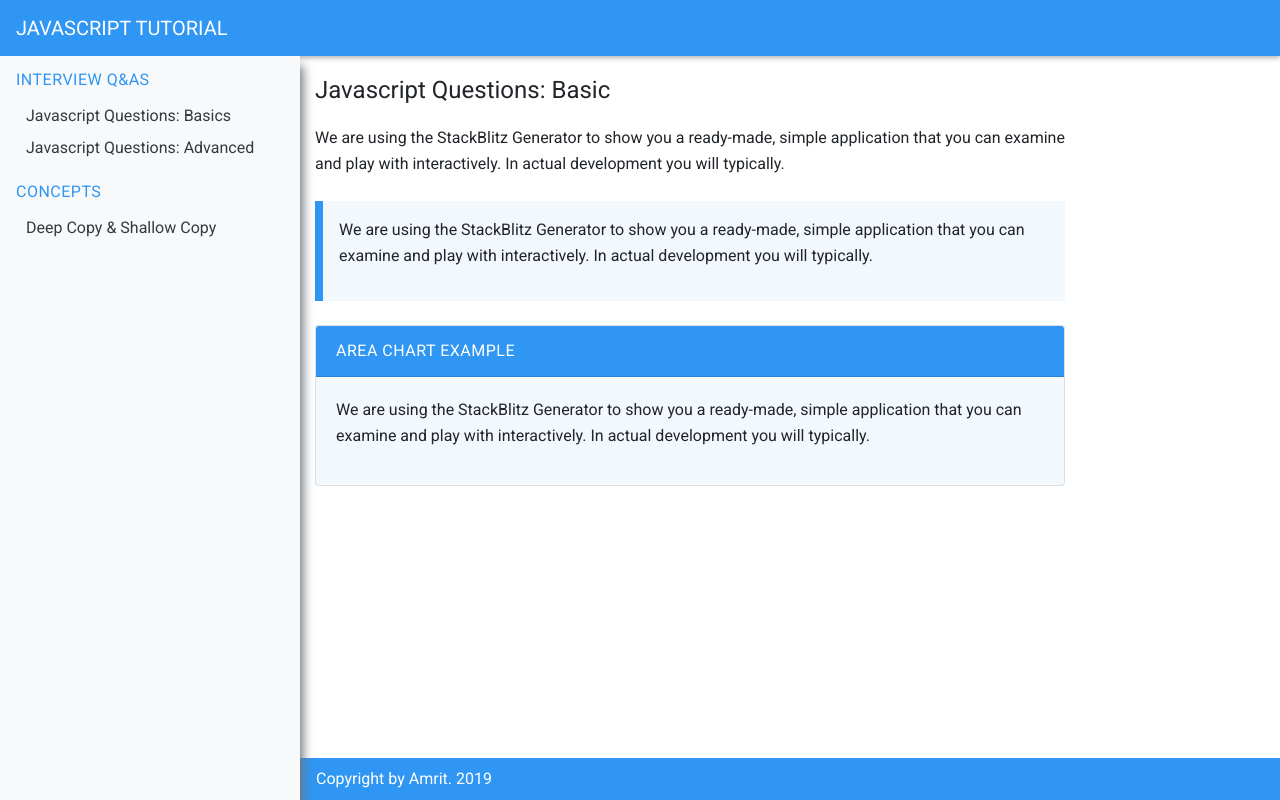
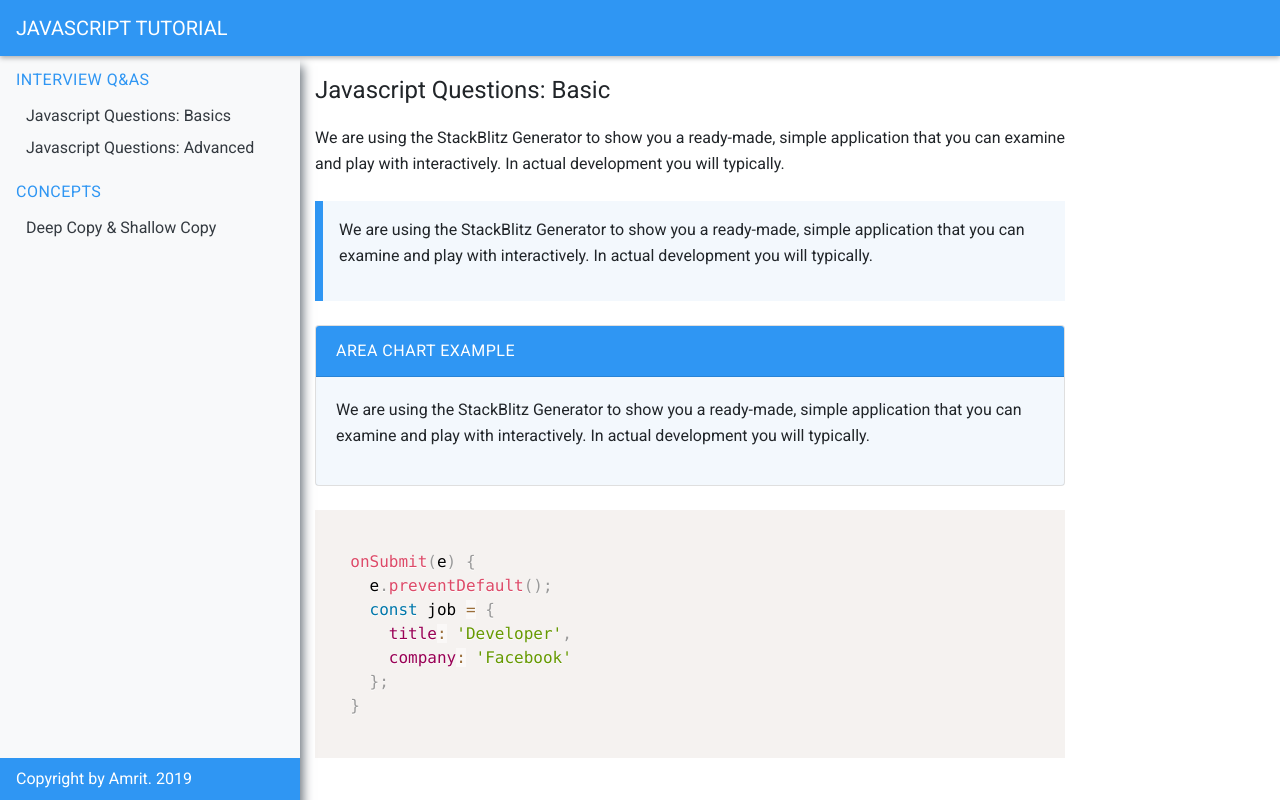
Before and after one commit to aamrits/javascript-tutorial, a React (Create React App) app: page /#/js-questions-basic in a window 1280 px wide. Built offline with nearby package versions, Linux system fonts and the light colour scheme.

Commit message:
added prism, css

```diff
--- a/package.json
+++ b/package.json
@@ -7,6 +7,7 @@
     "axios": "^0.18.0",
     "bootstrap": "^4.3.1",
     "gh-pages": "^2.0.1",
+    "prismjs": "^1.16.0",
     "react": "^16.8.6",
     "react-dom": "^16.8.6",
     "react-router-dom": "^5.0.0",
--- a/src/App.css
+++ b/src/App.css
@@ -11,6 +11,7 @@
 .wrapper {
   width: 300px;
   position: fixed;
+  top: 56px;
   height: 100%;
   background: #f8f9fa;
   left: -300px;
@@ -25,6 +26,7 @@
   margin-left: 300px;
   width: calc(100% - 300px);
   transition: all 300ms linear;
+  margin-top: 56px;
 }
 .page-wrap.inactive {
   margin-left: 0;
@@ -62,10 +64,13 @@
   font-weight: 500;
   letter-spacing: 0.5px;
 }
+pre {
+  margin: 24px 0 !important;
+}
 footer {
   position: fixed;
   bottom: 0;
-  width: 100%;
+  width: 300px;
   background: #2F96F3;
   color: #fff;
   padding: 8px 16px;
--- a/src/App.js
+++ b/src/App.js
@@ -15,7 +15,7 @@ class App extends Component {
   render() {
     return (
       <HashRouter>
-        <nav className="navbar navbar-light static-top navbar-header-styles">
+        <nav className="navbar navbar-light fixed-top navbar-header-styles">
           <Link to="/" className="navbar-brand text-uppercase">Javascript Tutorial</Link>
           <div className="toggle-btn" onClick={ this.toggleBtn }>
             <span></span>
@@ -42,11 +42,6 @@ class App extends Component {
                   </Switch>
                   </div>
                 </div>
-                <div className="row">
-                  <footer>
-                    <p>Copyright by Amrit. 2019</p>
-                  </footer>
-                </div>
               </div>
             </div>
           </div>
--- a/src/components/Navbar/Navbar.js
+++ b/src/components/Navbar/Navbar.js
@@ -8,7 +8,7 @@ class Navbar extends Component {
       <React.Fragment>
         <div id="sidebar">
           <nav className="navbar navbar-expand-lg navbar-dark bg-light">
-            <button className="close-btn" onClick={ this.props.toggleBtn }><i class="fas fa-times"></i></button>
+            <button className="close-btn" onClick={ this.props.toggleBtn }><i className="fas fa-times"></i></button>
             <Link to="/" className="navbar-brand">Interview Q&As</Link>
             <ul className="navbar-nav">
               <li className="nav-item">
@@ -26,6 +26,9 @@ class Navbar extends Component {
               </li>
             </ul>
           </nav>
+          <footer>
+            <p>Copyright by Amrit. 2019</p>
+          </footer>
         </div>
       </React.Fragment>
     )
--- a/src/components/js-concepts/JSQuestionsBasic.js
+++ b/src/components/js-concepts/JSQuestionsBasic.js
@@ -1,6 +1,11 @@
-import React, { Component } from 'react'
+import React, { Component } from 'react';
+import Prism from "prismjs";
 
 export default class JSQuestionsBasic extends Component {
+  componentDidMount() {
+    Prism.highlightAll();
+  }
+
   render() {
     return (
       <React.Fragment>
@@ -20,6 +25,20 @@ export default class JSQuestionsBasic extends Component {
             <p>We are using the StackBlitz Generator to show you a ready-made, simple application that you can examine and play with interactively. In actual development you will typically.</p>
           </div>
         </div>
+
+        <pre>
+          <code className="language-javascript">
+          {`
+  onSubmit(e) {
+    e.preventDefault();
+    const job = {
+      title: 'Developer',
+      company: 'Facebook'
+    };
+  }
+          `}
+          </code>
+        </pre>
       </React.Fragment>
     )
   }
--- a/src/index.js
+++ b/src/index.js
@@ -5,6 +5,7 @@ import App from './App';
 import * as serviceWorker from './serviceWorker';
 
 import 'bootstrap/dist/css/bootstrap.min.css';
+import 'prismjs/themes/prism.css';
 
 ReactDOM.render(<App />, document.getElementById('root'));
 
```
Also changed, not shown: public/index.html (+0 -10 lines), src/logo.svg (deleted), 1 other file (tests, documents, lock files or other folders).
